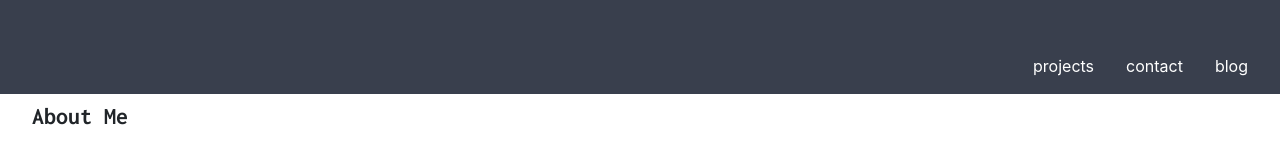
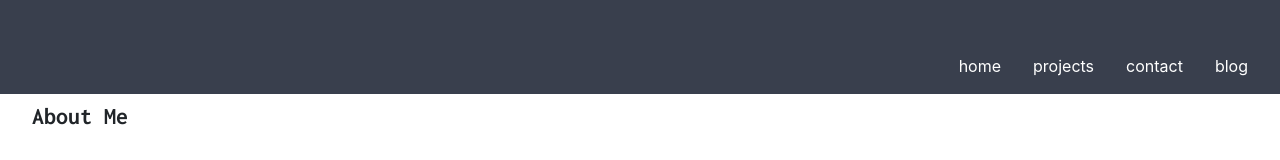
Before and after one commit to Emnetdegafe/personal-site, a React (Create React App) app: page / in a window 1280 px wide. Shown: the part 130-290 px from the top of the page. Built offline with nearby package versions, Linux system fonts and the light colour scheme.

Commit message:
Route homepage

```diff
--- a/src/components/Navbar/index.js
+++ b/src/components/Navbar/index.js
@@ -7,7 +7,7 @@ const HorizontalLine = ({ color }) => (
   <hr
     style={{
       borderTopColor: "black",
-      borderTopWidth:1,
+      borderTopWidth: 1,
       marginInlineStart: 500,
     }}
   />
@@ -16,6 +16,9 @@ const HorizontalLine = ({ color }) => (
 export default function Navigation() {
   return (
     <Navbar className="navbar">
+      <Nav.Link as={NavLink} to="/">
+        home
+      </Nav.Link>
       <Nav.Link as={NavLink} to="/projects">
         projects
       </Nav.Link>
@@ -26,6 +29,5 @@ export default function Navigation() {
         blog
       </Nav.Link>
     </Navbar>
-
   );
 }
```
Lines whose indentation alone changed are shown as unchanged.
